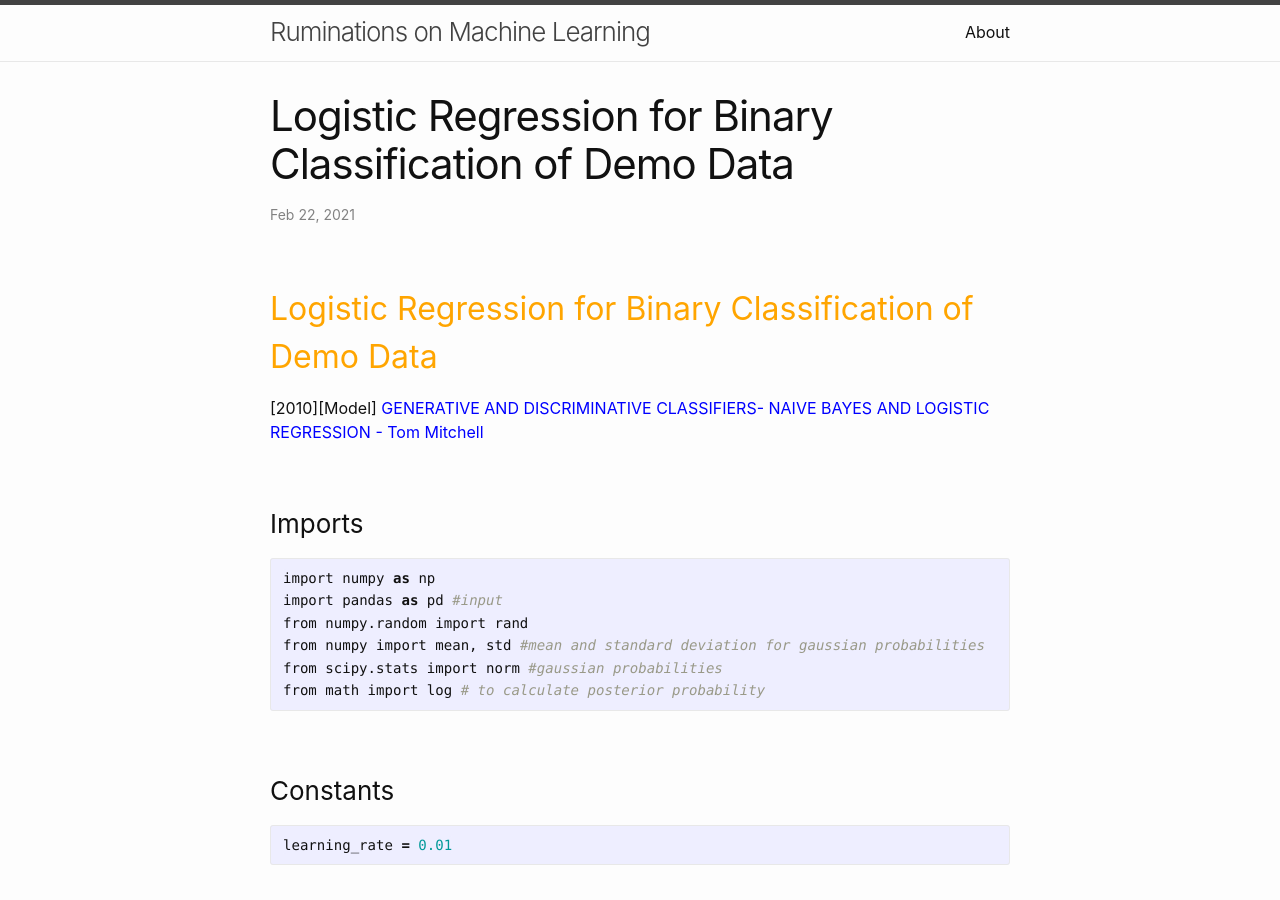
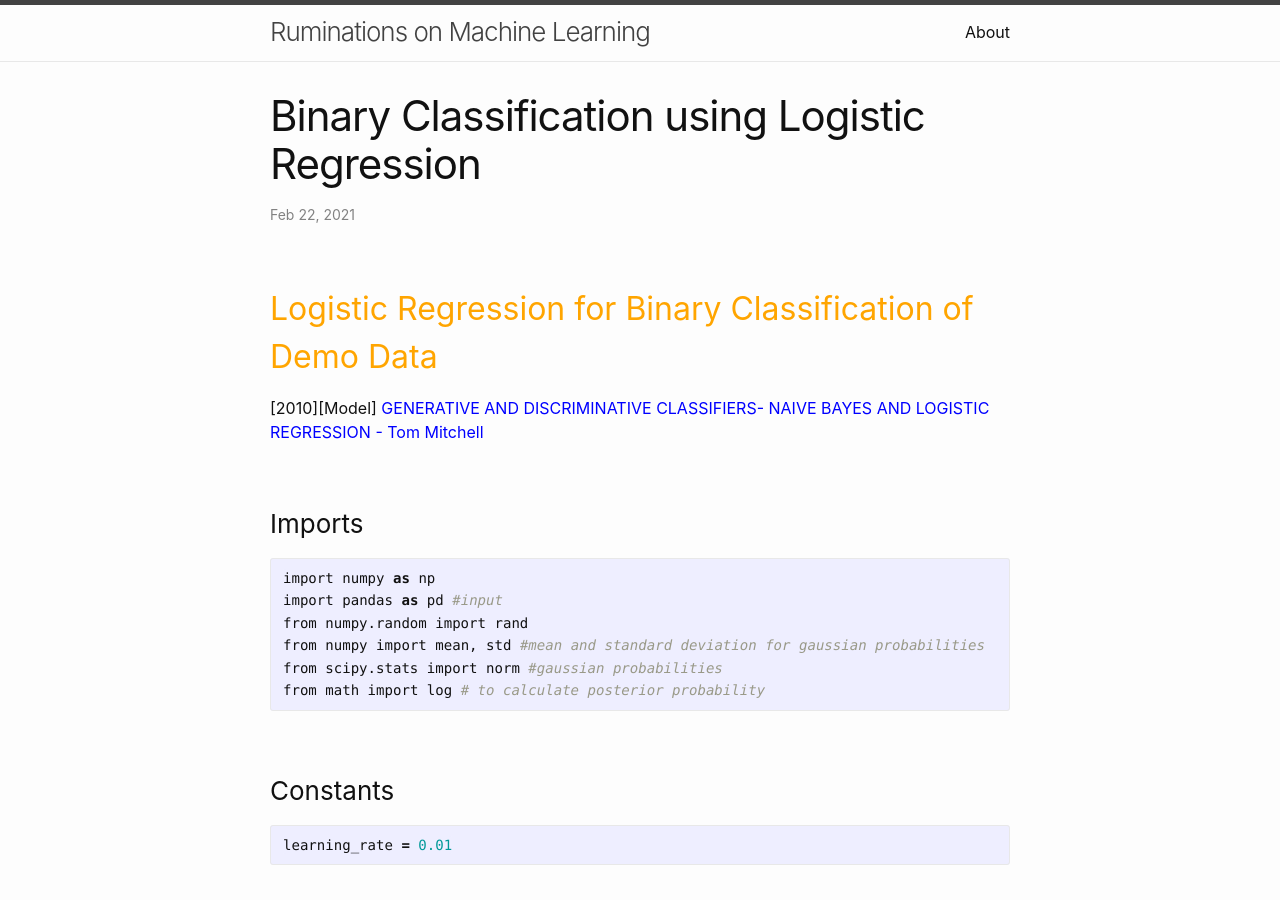
Before and after one commit to j-dhall/ml, a Jekyll site: the page built from _posts/2021-02-22-logistic-regression-for-binary-classification-of-demo-data.md, in a window 1280 px wide and 900 px high. Built offline with Jekyll 4.4.1, drawn with Linux system fonts in a browser that asks for light colours.

Commit message:
changed titles of md files

```diff
--- a/_posts/2021-02-22-logistic-regression-for-binary-classification-of-demo-data.md
+++ b/_posts/2021-02-22-logistic-regression-for-binary-classification-of-demo-data.md
@@ -1,6 +1,6 @@
 ---
 layout: post
-title: "Logistic Regression for Binary Classification of Demo Data"
+title: "Binary Classification using Logistic Regression"
 date: 2021-02-22 15:03:59 +0530
 categories:
 ---
```
Also changed, not shown: _posts/2021-02-16-multinomial-naive-bayes-for-text-classification.md (+1 -1 lines), _posts/2021-02-17-gaussiann-naive-bayes-for-iris-flower-species-classification.md (+1 -1 lines), _posts/2021-02-19-gaussian-naive-bayes-for-mnist-digits-classification.md (+1 -1 lines).
